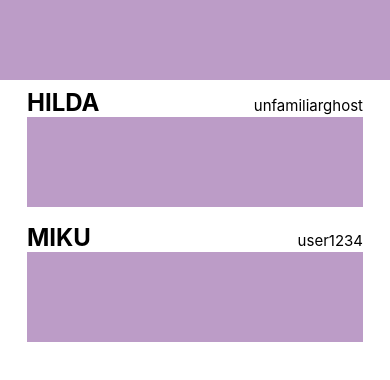
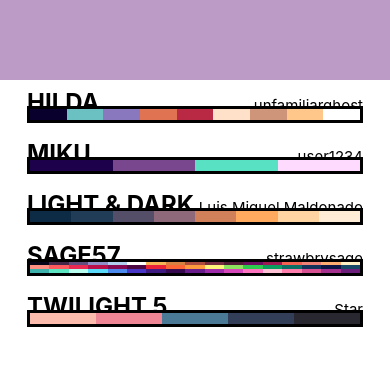
Before and after one commit to andreunderstars/colorful-craft, a React Native app: screen / in a window 390 px wide. Shown: the top 380 px of the page. Built offline with nearby package versions, Linux system fonts and the light colour scheme.

Commit message:
Add color palettes to FlatList

```diff
--- a/src/screens/paletteList/Item/index.js
+++ b/src/screens/paletteList/Item/index.js
@@ -1,7 +1,20 @@
 import React from "react";
-import { TouchableOpacity, StyleSheet, Text, View } from "react-native";
+import {
+  TouchableOpacity,
+  StyleSheet,
+  Text,
+  View,
+  FlatList,
+} from "react-native";
 
-export default function Item({ name, author }) {
+export default function Item({ name, author, colors }) {
+  const oversized = colors.length > 32;
+  const firstHalf = colors.slice(0, colors.length / 3);
+  const secondHalf = colors.slice(
+    colors.length / 3 + 1,
+    (2 * colors.length) / 3
+  );
+  const thirdHalf = colors.slice((2 * colors.length) / 3 + 1, colors.length);
   return (
     <>
       <TouchableOpacity style={styles.container}>
@@ -9,7 +22,70 @@ export default function Item({ name, author }) {
           <Text style={styles.name}>{name.toUpperCase()}</Text>
           <Text style={styles.user}>{author}</Text>
         </View>
-        <View style={styles.rectangle}></View>
+        <View style={styles.rectangle}>
+          <View style={styles.colorDisplay}>
+            {!oversized && (
+              <FlatList
+                style={styles.colorRow}
+                data={colors}
+                renderItem={(item) => (
+                  <View
+                    style={{
+                      flex: 1,
+                      backgroundColor: item.item,
+                      width: 330 / colors.length,
+                    }}
+                  ></View>
+                )}
+              />
+            )}
+            {oversized && (
+              <FlatList
+                style={styles.colorRow}
+                data={firstHalf}
+                renderItem={(item) => (
+                  <View
+                    style={{
+                      flex: 1,
+                      backgroundColor: item.item,
+                      width: 330 / firstHalf.length,
+                    }}
+                  ></View>
+                )}
+              />
+            )}
+            {oversized && (
+              <FlatList
+                style={styles.colorRow}
+                data={secondHalf}
+                renderItem={(item) => (
+                  <View
+                    style={{
+                      flex: 1,
+                      backgroundColor: item.item,
+                      width: 330 / secondHalf.length,
+                    }}
+                  ></View>
+                )}
+              />
+            )}
+            {oversized && (
+              <FlatList
+                style={styles.colorRow}
+                data={thirdHalf}
+                renderItem={(item) => (
+                  <View
+                    style={{
+                      flex: 1,
+                      backgroundColor: item.item,
+                      width: 330 / thirdHalf.length,
+                    }}
+                  ></View>
+                )}
+              />
+            )}
+          </View>
+        </View>
       </TouchableOpacity>
     </>
   );
@@ -31,8 +107,21 @@ const styles = StyleSheet.create({
   name: { fontWeight: "bold", fontSize: 24 },
   user: { fontSize: 15 },
   rectangle: {
-    backgroundColor: "#BC9CC7",
+    flex: 1,
+    backgroundColor: "#000000",
     height: 90,
     width: 336,
   },
+  colorDisplay: {
+    flex: 1,
+    padding: 3,
+  },
+  colorRow: {
+    flex: 1,
+    flexDirection: "row",
+  },
+  color: {
+    width: 50,
+    height: 85,
+  },
 });
--- a/src/screens/paletteList/index.js
+++ b/src/screens/paletteList/index.js
@@ -30,7 +30,88 @@ const palettes = [
     id: 2,
     name: "miku",
     author: "user1234",
-    colors: ["1e014b", "78478e", "58e1c3", "ffdaff"],
+    colors: ["#1e014b", "#78478e", "#58e1c3", "#ffdaff"],
+  },
+  {
+    id: 3,
+    name: "light & dark",
+    author: "Luis Miguel Maldonado",
+    colors: [
+      "#0d2b45",
+      "#203c56",
+      "#544e68",
+      "#8d697a",
+      "#d08159",
+      "#ffaa5e",
+      "#ffd4a3",
+      "#ffecd6",
+    ],
+  },
+  {
+    id: 4,
+    name: "sage57",
+    author: "strawbrysage",
+    colors: [
+      "#040519",
+      "#432547",
+      "#604c7d",
+      "#908cc7",
+      "#b0cfee",
+      "#ffffff",
+      "#f5b554",
+      "#d58141",
+      "#ac4c3f",
+      "#732c40",
+      "#4e1a34",
+      "#6c0c5e",
+      "#9d1952",
+      "#f36150",
+      "#ef8277",
+      "#ffae71",
+      "#fff2c4",
+      "#fabc94",
+      "#fd8e82",
+      "#ff5b5f",
+      "#ea2a53",
+      "#b90e4a",
+      "#850950",
+      "#4b0843",
+      "#e82337",
+      "#fa6735",
+      "#ff9d3e",
+      "#fff57a",
+      "#8de35d",
+      "#2cc94e",
+      "#0b9d5f",
+      "#0a6e65",
+      "#10325b",
+      "#0b1646",
+      "#164a67",
+      "#237c8a",
+      "#3db2ad",
+      "#5be5c0",
+      "#b8fff0",
+      "#5adbfa",
+      "#4c89ee",
+      "#4837c7",
+      "#3d1b83",
+      "#370950",
+      "#691d8c",
+      "#9e2cab",
+      "#d747bc",
+      "#ff74be",
+      "#ffc1d4",
+      "#ff7eac",
+      "#d75192",
+      "#a4318e",
+      "#6b1f7a",
+    ],
+  },
+  {
+    id: 5,
+    name: "twilight 5",
+    author: "Star",
+    colors: ["#fbbbad", "#ee8695", "#4a7a96", "#333f58", "#292831"],
   },
 ];
 
@@ -43,7 +124,11 @@ export default function PaletteList() {
         <FlatList
           data={palettes}
           renderItem={(item) => (
-            <Item name={item.item.name} author={item.item.author} />
+            <Item
+              name={item.item.name}
+              author={item.item.author}
+              colors={item.item.colors}
+            />
           )}
           keyExtractor={({ id }) => String(id)}
         />
```
